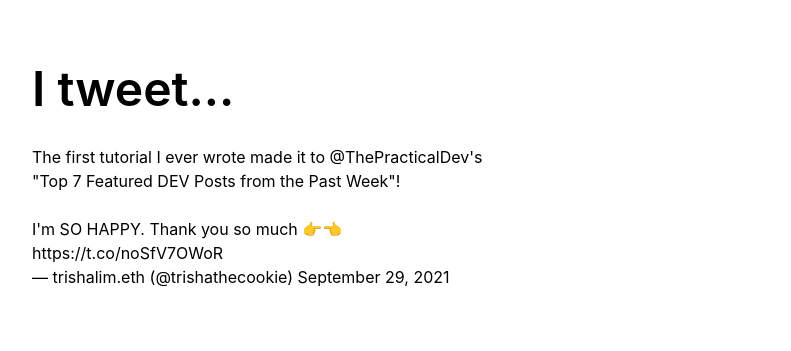
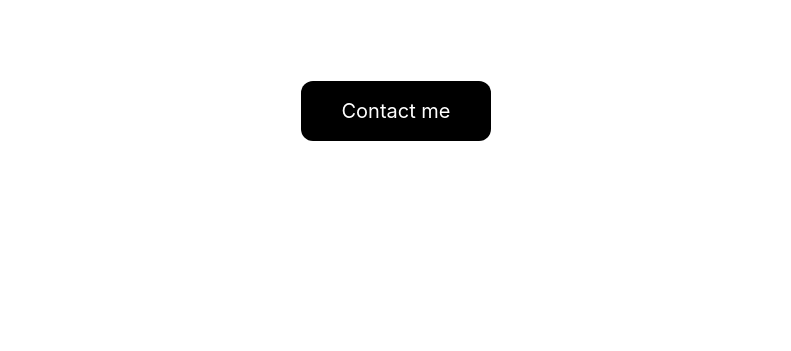
Before and after one commit to el-pol/nextjs-trishalim, a Next.js app: page / in a window 1280 px wide. Shown: the part 3732-4083 px from the top of the page, without its empty margins (244-1035 px from the left). After the commit the page ends 4041 px from the top, so only its background shows below. Built offline with nearby package versions, Linux system fonts and the light colour scheme.

Commit message:
remove twitter section

```diff
--- a/pages/index.tsx
+++ b/pages/index.tsx
@@ -111,20 +111,6 @@ const Home: NextPage = () => {
           }
         </div>
 
-        <h2 className="mt-16 mb-8">I tweet...</h2>
-        <div className="flex flex-wrap -m-3">
-          <div className="w-full md:w-8/12 p-3">
-            <blockquote className="twitter-tweet"><p lang="en" dir="ltr">The first tutorial I ever wrote made it to <a href="https://twitter.com/ThePracticalDev?ref_src=twsrc%5Etfw">@ThePracticalDev</a>&#39;s &quot;Top 7 Featured DEV Posts from the Past Week&quot;!<br/><br/>I&#39;m SO HAPPY. Thank you so much 👉👈<a href="https://t.co/noSfV7OWoR">https://t.co/noSfV7OWoR</a></p>&mdash; trishalim.eth (@trishathecookie) <a href="https://twitter.com/trishathecookie/status/1443067957400125445?ref_src=twsrc%5Etfw">September 29, 2021</a></blockquote>
-          </div>
-
-          {/* <div className="w-full md:w-8/12 p-3">
-            <blockquote className="twitter-tweet"><p lang="en" dir="ltr">Starting a new project today that I&#39;m excited about! The work is pretty simple, but I love making cool designs come to life. 😊</p>&mdash; trishalim.eth (@trishathecookie) <a href="https://twitter.com/trishathecookie/status/1455731771241234439?ref_src=twsrc%5Etfw">November 3, 2021</a></blockquote>
-          </div>
-          <div className="w-full md:w-8/12 p-3">
-            <blockquote className="twitter-tweet"><p lang="en" dir="ltr">It’s the weekend. Do I want to learn Tailwind or do I want to start a blog? 🤷‍♀️</p>&mdash; trishalim.eth (@trishathecookie) <a href="https://twitter.com/trishathecookie/status/1446637531341021185?ref_src=twsrc%5Etfw">October 9, 2021</a></blockquote>
-          </div> */}
-        </div>
-
         <div style={{
           display: 'flex',
           justifyContent: 'center'
```
